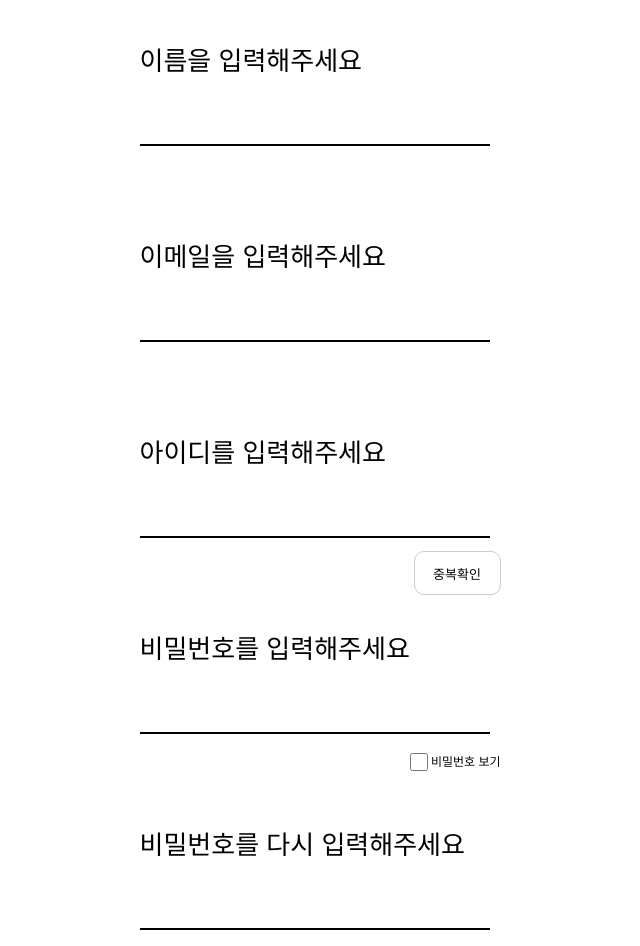
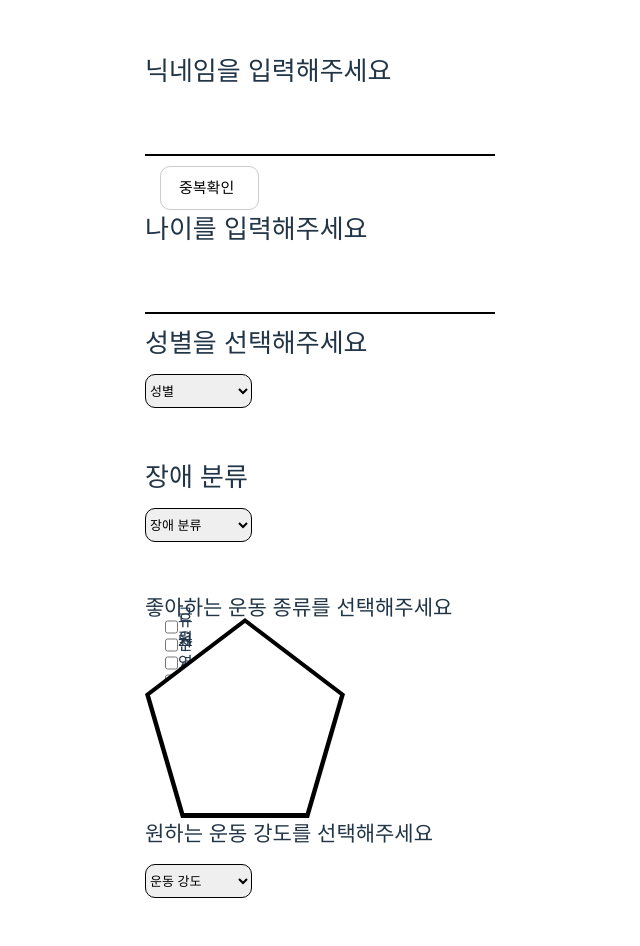
Before and after one commit to HACKATHON1004/Front_End, a React (Vite) app: page / in a window 1280 px wide. Shown: the top 946 px of the page, without its empty margins (320-960 px from the left). Built offline with nearby package versions, Linux system fonts and the light colour scheme.

Commit message:
Project files

```diff
--- a/package.json
+++ b/package.json
@@ -10,6 +10,7 @@
     "preview": "vite preview"
   },
   "dependencies": {
+    "axios": "^1.7.2",
     "react": "^18.2.0",
     "react-dom": "^18.2.0",
     "styled-components": "^6.1.11"
@@ -17,7 +18,7 @@
   "devDependencies": {
     "@types/react": "^18.2.66",
     "@types/react-dom": "^18.2.22",
-    "@vitejs/plugin-react": "^4.2.1",
+    "@vitejs/plugin-react": "^4.3.1",
     "eslint": "^8.57.0",
     "eslint-plugin-react": "^7.34.1",
     "eslint-plugin-react-hooks": "^4.6.0",
--- a/src/App.jsx
+++ b/src/App.jsx
@@ -1,6 +1,6 @@
 import './App.css';
 import Login from './component/Login.jsx';
-import Mempage from './component/Mempage.jsx';
+import Myobject from './component/Myobject.jsx';
 import Post from './component/Post/Post.jsx'
 
 
@@ -10,7 +10,7 @@ function App() {
 
   return (
     <>
-      <Mempage/>
+      <Myobject/>
     </>
   );
 }
--- /dev/null
+++ b/src/component/Myobject.jsx
@@ -0,0 +1,176 @@
+import React, { useState } from 'react';
+import styles from '../cssModule/myp.module.css';
+import '../App.css';
+
+function App() {
+  const [nickname, setNickname] = useState(''); // 닉네임 변수
+  const [idMessage, setIdMessage] = useState(''); // 닉네임이 사용 중인지 아닌지를 알려주는 변수
+  const [isIdChecked, setIsIdChecked] = useState(false); // 닉네임 사용 중인지 아닌지를 체크하는 변수
+  const [age, setAge] = useState(''); // 나이 변수
+  const [gender, setGender] = useState(''); // 성별 변수
+  const [disability, setDisability] = useState(''); // 장애 분류 변수
+  const [disabilityType, setDisabilityType] = useState(''); // 장애 종류 변수
+  const [limbDisability, setLimbDisability] = useState(''); // 신체적 장애 변수
+  const [sports, setSports] = useState({
+    근력: false,
+    유산소: false,
+    유연성: false,
+    수상운동: false,
+    구기: false,
+  });
+  const [intensity, setIntensity] = useState(''); // 원하는 운동 강도 선택 변수
+
+  const handleSportsChange = (e) => {
+    const { name, checked } = e.target;
+    setSports({ ...sports, [name]: checked });
+  };
+
+  const handleIdCheck = async () => {
+    try {
+      const response = await fetch(`http://3.38.255.77:8080/api/members/${nickname}`);
+      const data = await response.json();
+      console.log(data);
+      if (data.exists) {
+        setIdMessage('이미 사용중인 닉네임입니다.');
+        setIsIdChecked(false);
+      } else {
+        setIdMessage('사용 가능한 닉네임입니다.');
+        setIsIdChecked(true);
+      }
+    } catch (error) {
+      setIdMessage('오류가 발생했습니다. 다시 시도해주세요.');
+      setIsIdChecked(false);
+    }
+  };
+
+  const handleSubmit = (e) => {
+    e.preventDefault();
+    if (!isIdChecked) {
+      setIdMessage('닉네임 중복 확인을 해주세요.');
+      return;
+    }
+    // Handle form submission
+    // 예: 서버로 데이터를 전송하거나 폼 데이터를 검증하는 코드 추가
+  };
+
+  return (
+    <div className={styles.container}>
+      <form onSubmit={handleSubmit}>
+        <div className={styles.Nlabel}>닉네임을 입력해주세요</div>
+        <input
+          type="text"
+          value={nickname}
+          onChange={(e) => {
+            setNickname(e.target.value);
+            setIdMessage('');
+            setIsIdChecked(false); // 닉네임이 변경될 때 중복 확인 결과 초기화
+          }}
+        />
+        <div className={styles.idMessage}>
+          {idMessage && <p>{idMessage}</p>}
+          <button type="button" className={styles.confirmButton} onClick={handleIdCheck}>
+            중복확인
+          </button>
+        </div>
+
+        <div className={styles.Alabel}>나이를 입력해주세요</div>
+        <input type="text" value={age} onChange={(e) => setAge(e.target.value)} />
+
+        <div className={styles.Glabel}>성별을 선택해주세요</div>
+        <select value={gender} onChange={(e) => setGender(e.target.value)}>
+          <option value="">성별</option>
+          <option value="남성">남성</option>
+          <option value="여성">여성</option>
+        </select>
+
+        <div className={styles.Dlabel}>장애 분류</div>
+
+        <div className={styles.disableWrapper}>
+          <select
+            value={disability}
+            onChange={(e) => {
+              setDisability(e.target.value);
+              setDisabilityType('');
+              setLimbDisability('');
+            }}
+          >
+            <option value="">장애 분류</option>
+            <option value="정신적 장애">정신적 장애</option>
+            <option value="신체적 장애">신체적 장애</option>
+          </select>
+
+          {disability === '신체적 장애' && (
+            <>
+              <select
+                value={disabilityType}
+                onChange={(e) => {
+                  setDisabilityType(e.target.value);
+                  setLimbDisability('');
+                }}
+              >
+                <option value="">장애 종류</option>
+                <option value="상지 장애">상지 장애</option>
+                <option value="하지 장애">하지 장애</option>
+                <option value="척추 장애">척추 장애</option>
+                <option value="심장 장애">심장 장애</option>
+                <option value="변형 장애">변형 장애</option>
+                <option value="청각 장애">청각 장애</option>
+                <option value="시각 장애">시각 장애</option>
+              </select>
+            </>
+          )}
+
+          {(disabilityType === '상지 장애' || disabilityType === '하지 장애') && (
+            <select value={limbDisability} onChange={(e) => setLimbDisability(e.target.value)}>
+              <option value="">
+                {disabilityType === '상지 장애' ? '상지 종류' : '하지 종류'}
+              </option>
+              <option value="절단">절단</option>
+              <option value="기능">기능</option>
+              <option value="관절">관절</option>
+            </select>
+          )}
+        </div>
+
+        <div className={styles.Llabel}>좋아하는 운동 종류를 선택해주세요</div>
+        <div className={styles.pentagonContainer}>
+          <div className={styles.pentagon}>
+            {/* <div className={styles.labelContainer}>
+              <div className={`${styles.label} ${styles.label1}`}>근력</div>
+              <div className={`${styles.label} ${styles.label2}`}>유산소</div>
+              <div className={`${styles.label} ${styles.label3}`}>유연성</div>
+              <div className={`${styles.label} ${styles.label4}`}>수상운동</div>
+              <div className={`${styles.label} ${styles.label5}`}>구기</div>
+            </div> */}
+            <div className={styles.checkGroup}>
+              {Object.keys(sports).map((key) => (
+                <label key={key}>
+                  <input
+                    type="checkbox"
+                    name={key}
+                    checked={sports[key]}
+                    onChange={handleSportsChange}
+                  />
+                  {key}
+                </label>
+              ))}
+            </div>
+          </div>
+        </div>
+
+        <div className={styles.Wlabel}>원하는 운동 강도를 선택해주세요</div>
+        <select value={intensity} onChange={(e) => setIntensity(e.target.value)}>
+          <option value="">운동 강도</option>
+          <option value="고강도">고강도</option>
+          <option value="저강도">저강도</option>
+        </select>
+
+        <button type="submit" className={styles.button}>
+          등록 완료
+        </button>
+      </form>
+    </div>
+  );
+}
+
+export default App;
--- /dev/null
+++ b/src/cssModule/myp.module.css
@@ -0,0 +1,175 @@
+.container {
+  width: 100%;
+  max-width: 400px;
+  margin: 0 auto;
+  padding: 20px;
+  font-family: Arial, sans-serif;
+}
+
+input {
+  width: 346px;
+  display: flex;
+  height: 60px;
+  margin: 10px 0;
+  border: none;
+  border-bottom: 2px solid #000;
+  font-size: 26px;
+}
+
+select {
+  border: 1px solid #000;
+  width: 107px;
+  height: 34px;
+  font-weight: 400;
+  font-size: 13px;
+  border-radius: 10px;
+  display: flex;
+  margin-top: 20px;
+  margin-bottom: 50px;
+}
+
+.Nlabel, .Alabel, .Glabel, .Dlabel, .Llabel, .Wlabel {
+  font-family: 'PretendardVariable', sans-serif;
+  display: flex;
+  height: 30px;
+  font-size: 26px;
+  font-weight: 400;
+}
+
+.Llabel, .Wlabel {
+  width: 348px;
+  height: 26px;
+  font-size: 21px;
+}
+
+.idMessage {
+  font-size: 15px;
+  display: flex;
+  color: red;
+  margin-top: 0;
+  font-weight: 600;
+}
+
+p {
+  display: flex;
+  width: 280px;
+  font-size: 15px;
+  height: 18px;
+}
+
+.button {
+  background-color: #2C92FE;
+  color: white;
+  font-family: 'PretendardVariable', sans-serif;
+  font-weight: 600;
+  font-size: 15px;
+  border: none;
+  border-radius: 10px;
+  cursor: pointer;
+  text-align: center;
+  width: 102px;
+  height: 44px;
+}
+
+.button:disabled {
+  background-color: #cccccc;
+  cursor: not-allowed;
+}
+
+.checkGroup {
+  display: flex;
+  flex-direction: column;
+}
+
+.checkGroup label {
+  display: flex;
+  align-items: center;
+  width: 18px;
+  height: 18px;
+}
+
+.checkGroup input {
+  width: 26px;
+  height: 18px;
+}
+
+.confirmButton {
+  background-color: white;
+  border: 1px solid #ccc;
+  color: black;
+  display: flex;
+  font-size: 15px;
+  border-radius: 10px;
+  cursor: pointer;
+  width: 99px;
+  height: 44px;
+  margin-left: 15px;
+}
+
+.pentagon-container {
+  position: absolute;
+  top: 50%;
+  left: 100%;
+  transform: translate(-50%, -50%);
+}
+
+.pentagon {
+  width: 200px;
+  height: 200px;
+  position: relative;
+}
+
+.pentagon::before {
+  content: '';
+  position: absolute;
+  top: 0;
+  left: 0;
+  width: 100%;
+  height: 100%;
+  background: black;
+  clip-path: polygon(50% 0%, 100% 38%, 82% 100%, 18% 100%, 0% 38%);
+}
+
+.pentagon::after {
+  content: '';
+  position: absolute;
+  top: 5px; /* Adjust this value to change the border thickness */
+  left: 5px; /* Adjust this value to change the border thickness */
+  width: calc(100% - 10px); /* Adjust this value to change the border thickness */
+  height: calc(100% - 10px); /* Adjust this value to change the border thickness */
+  background: white;
+  clip-path: polygon(50% 0%, 100% 38%, 82% 100%, 18% 100%, 0% 38%);
+}
+
+
+.label {
+  width: 20px; /* 레이블의 너비 */
+  height: 18px; /* 레이블의 높이 */
+  text-align: center;
+  font-size: 14px;
+  font-weight: bold;
+}
+
+.pentagon input {
+  margin-left: 20px;
+}
+
+.selectGroup {
+  margin-bottom: 20px;
+}
+
+.disableWrapper {
+  display: flex;
+}
+
+.disableWrapper select {
+  margin-right: 16px;
+}
+
+.disableWrapper select:last-child {
+  margin-right: 0;
+}
+
+option {
+  padding: 0;
+}
```
Also changed, not shown: 1 other file (tests, documents, lock files or other folders).
